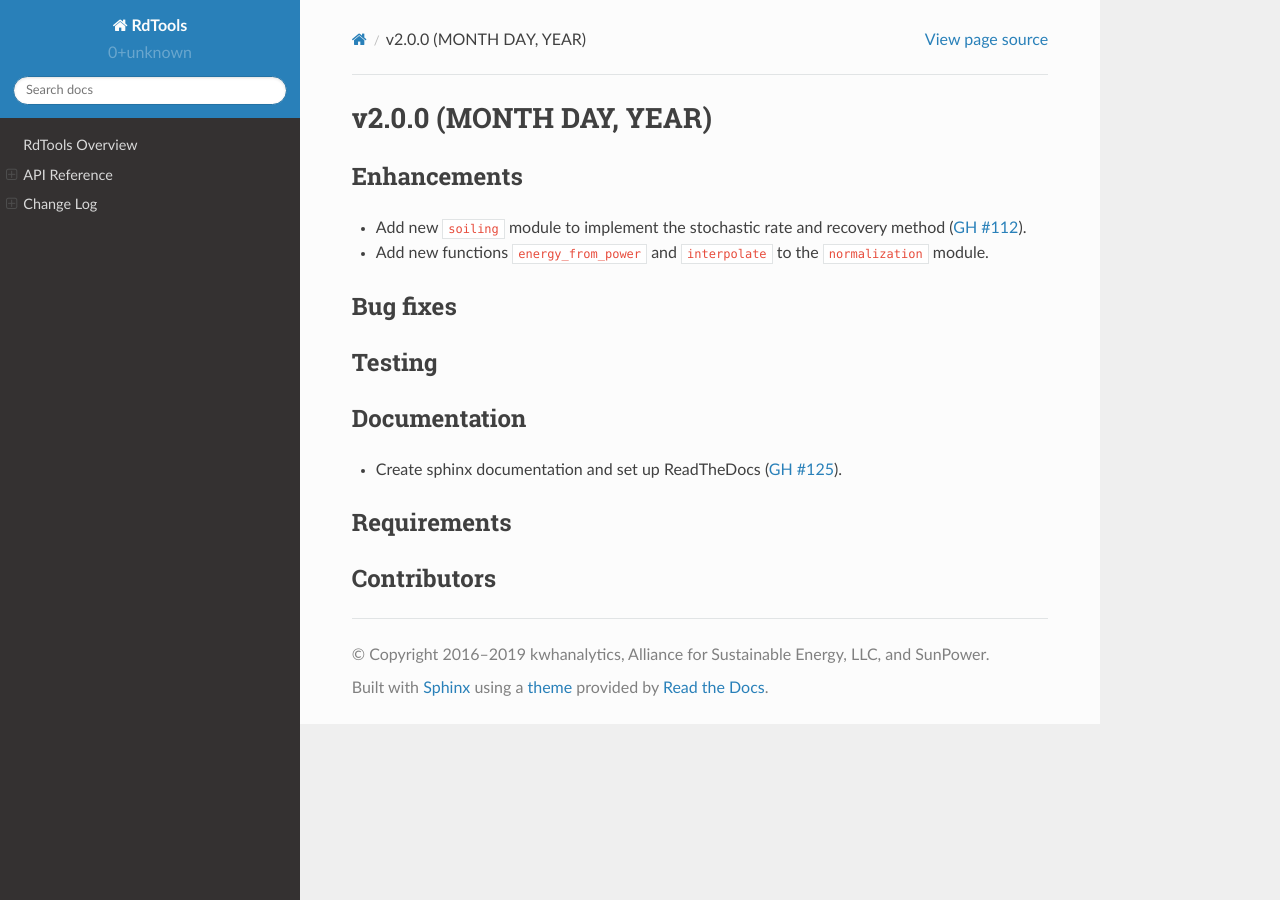
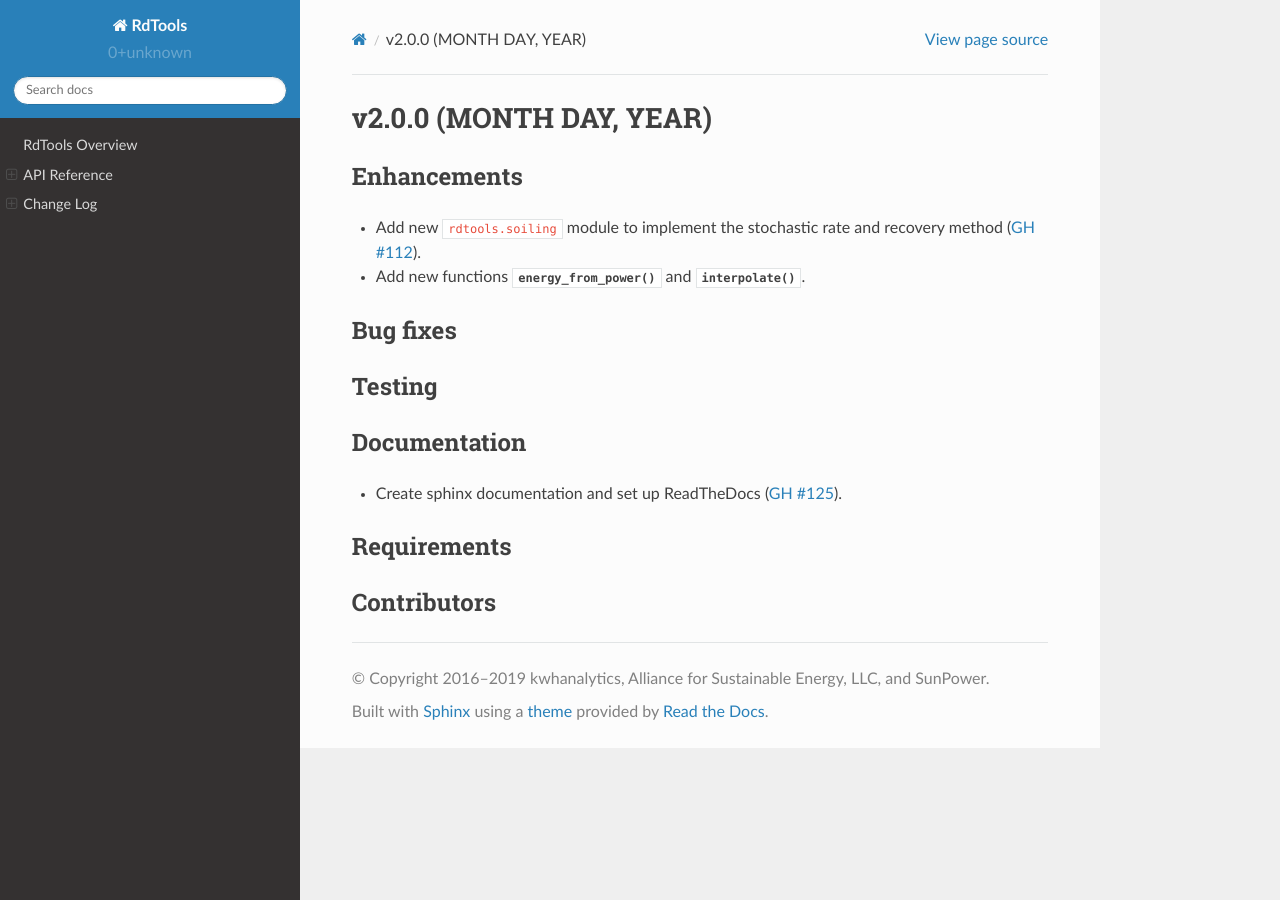
Before and after one commit to NREL/rdtools, a Sphinx documentation site: the page built from docs/sphinx/source/changelog/v2.0.0.rst, in a window 1280 px wide. Built offline with Sphinx 7.4.7 and the Read the Docs theme 2.0.0, drawn with Linux system fonts in a browser that asks for light colours; pages that are not in the unit, such as notebooks, are missing from menus; cross-references to code outside the pages are shown as plain code.

Commit message:
test out function links

```diff
--- a/docs/sphinx/source/changelog/v2.0.0.rst
+++ b/docs/sphinx/source/changelog/v2.0.0.rst
@@ -5,10 +5,10 @@ v2.0.0 (MONTH DAY, YEAR)
 
 Enhancements
 ------------
-* Add new ``soiling`` module to implement the stochastic rate and recovery
-  method (:pull:`112`).
-* Add new functions ``energy_from_power`` and ``interpolate`` to the
-  ``normalization`` module.
+* Add new :py:module:`~rdtools.soiling` module to implement the stochastic rate and
+  recovery method (:pull:`112`).
+* Add new functions :py:func:`~rdtools.normalization.energy_from_power` and
+  :py:func:`~rdtools.normalization.interpolate`.
 
 Bug fixes
 ---------
```
